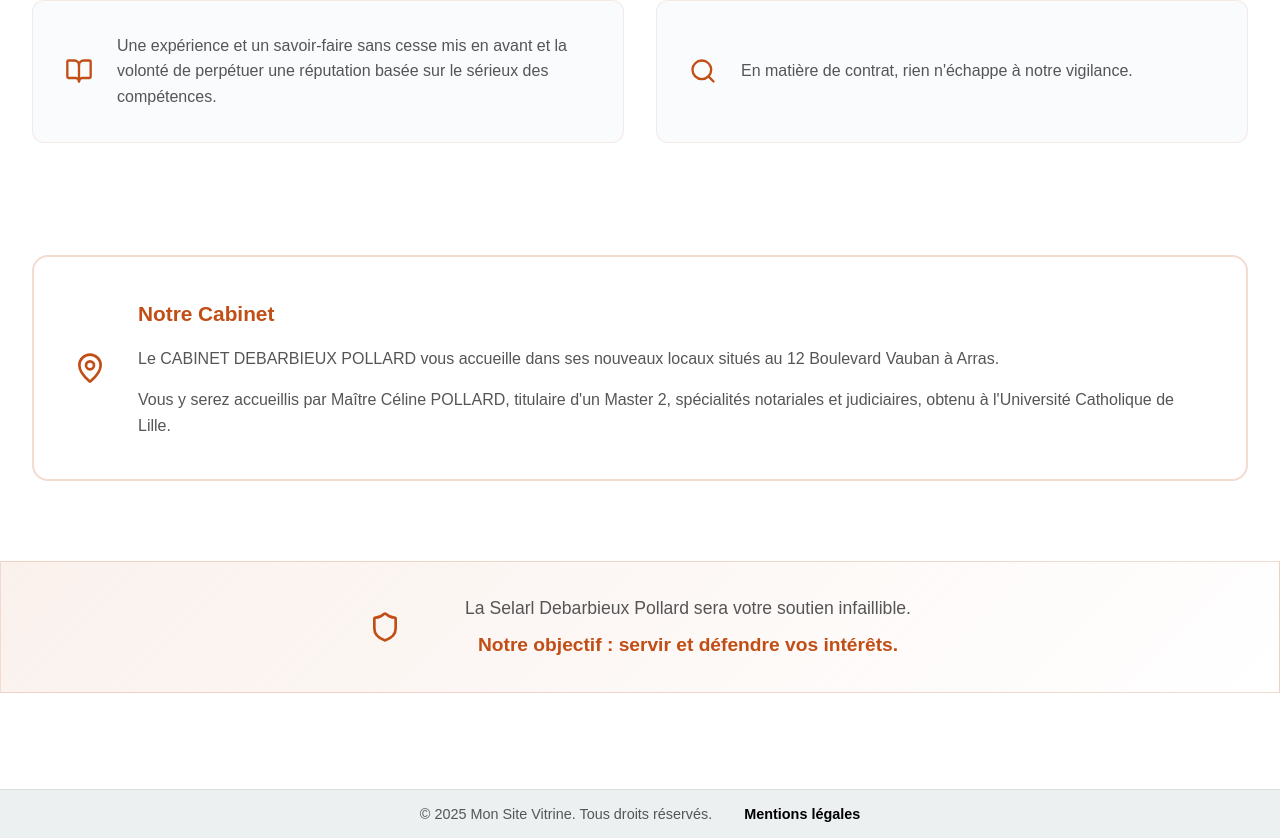
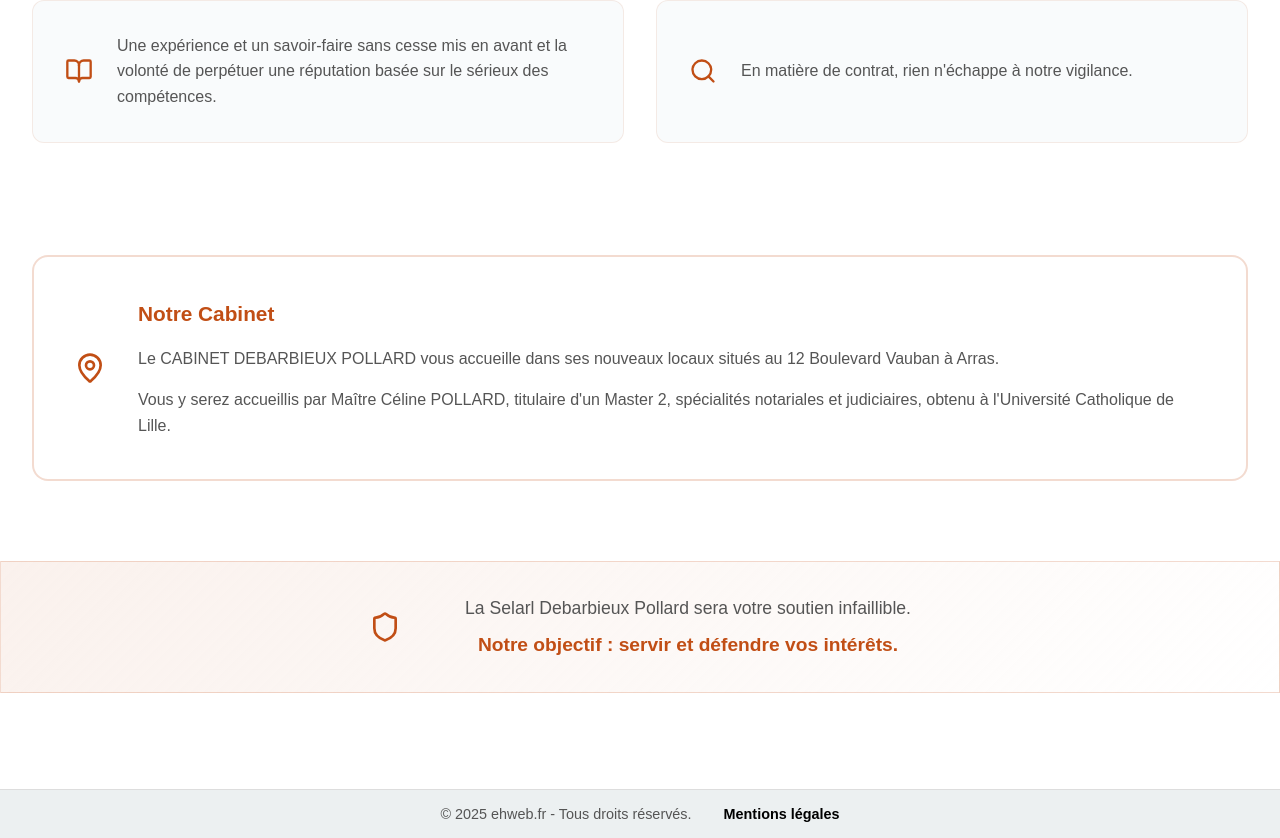
Before and after one commit to e-hainaux/celine-pollard, a Next.js app: page / in a window 1280 px wide. Shown: the part 1965-2803 px from the top of the page. Built offline with nearby package versions, Linux system fonts and the light colour scheme.

Commit message:
fix footer

```diff
--- a/components/Footer.js
+++ b/components/Footer.js
@@ -6,8 +6,7 @@ export default function Footer() {
   return (
     <footer className={styles.footer}>
       <p className={styles.text}>
-        &copy; {new Date().getFullYear()} Mon Site Vitrine. Tous droits
-        réservés.
+        &copy; {new Date().getFullYear()} ehweb.fr - Tous droits réservés.
       </p>
       <p className={styles.text}>
         <Link className={styles.link} href="/legal">
```
